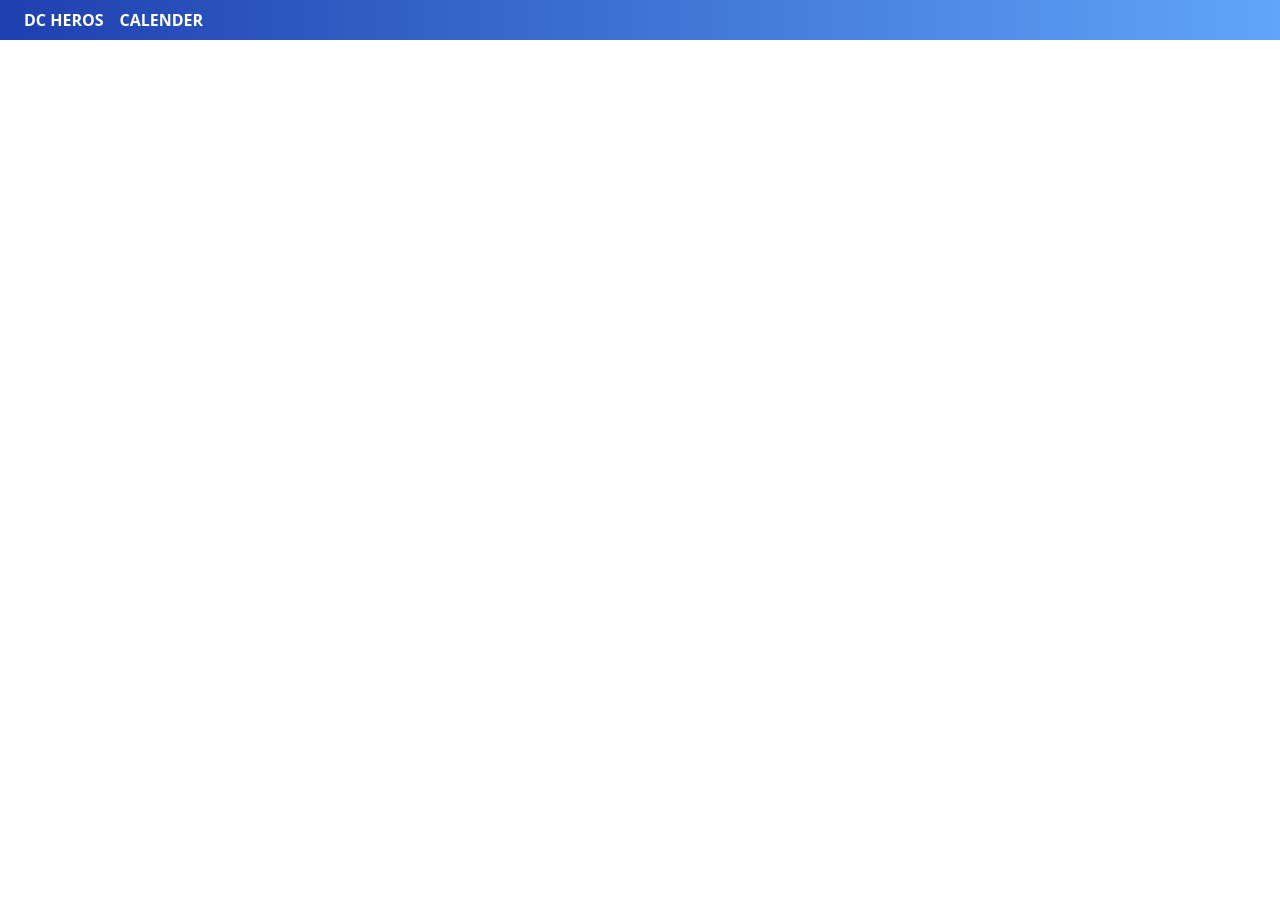
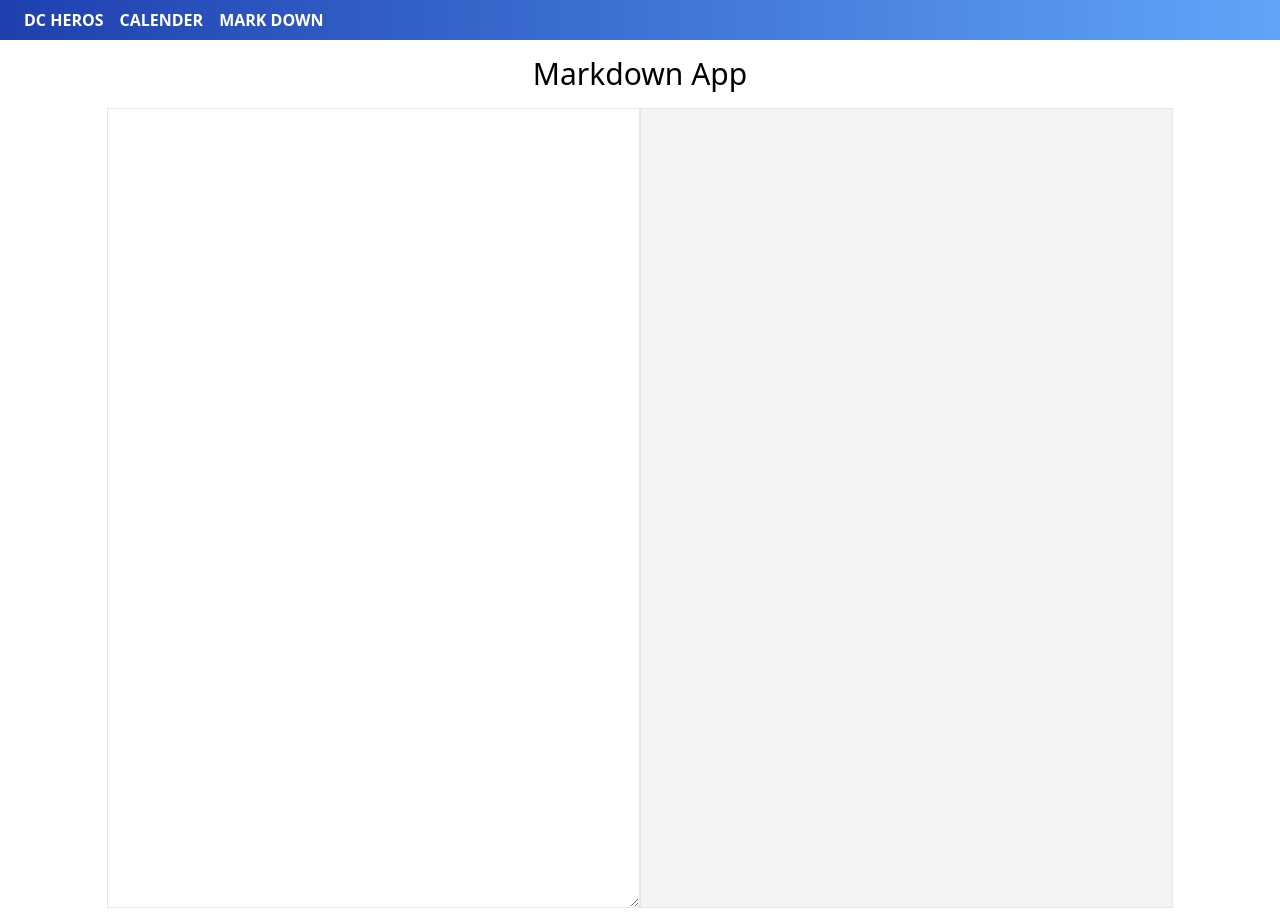
Before and after one commit to ashishakya/vue3, a Vue app: page /markdown in a window 1280 px wide. Before the commit this address had no page. Before the commit the page ends 800 px from the top, so only its background shows below. Built offline with nearby package versions, Linux system fonts and the light colour scheme.

Commit message:
markdown component

```diff
--- a/package.json
+++ b/package.json
@@ -10,6 +10,7 @@
   "dependencies": {
     "autoprefixer": "^9",
     "core-js": "^3.6.5",
+    "marked": "^2.0.4",
     "postcss": "^7",
     "tailwindcss": "npm:@tailwindcss/postcss7-compat",
     "vue": "^3.0.0",
--- /dev/null
+++ b/src/Pages/Markdown.vue
@@ -0,0 +1,65 @@
+<template>
+  <div class="flex w-full flex-wrap">
+    <h1 class="w-full text-center text-3xl my-4">Markdown App</h1>
+    <section class="flex m-auto w-10/12 h-screen">
+      <article class="w-1/2 border">
+        <textarea class="w-full h-full" :value="text" @input="handleUpdate"></textarea>
+      </article>
+      <article class="w-1/2 border bg-gray-100" v-html="markedText"/>
+    </section>
+  </div>
+</template>
+
+<script>
+import marked from "marked"
+import debounce from "../utilities/mixins/debounce"
+
+export default {
+  // beforeCreate() {
+  //   console.log("before created")
+  // },
+  // created(){
+  //   console.log("created")
+  // },
+  // beforeMount() {
+  //   console.log("before mount")
+  // },
+  //  beforeUpdate() {
+  //   console.log("beforeUpdate")
+  // },
+  // updated() {
+  //   console.log("updated")
+  // },
+  // beforeUnmount() {
+  //   console.log("beforeUnmount")
+  // },
+  // unmounted() {
+  //   console.log("unmounted")
+  // },
+  // mounted() {
+  //   console.log("mounted")
+  // },
+  name: "MarkDown",
+  mixins: [debounce],
+  data() {
+    return {
+      text: "",
+    }
+  },
+  computed: {
+    markedText() {
+      return marked(this.text)
+    }
+  },
+  methods: {
+    handleUpdate(event) {
+      const task = () => (this.text = event.target.value)
+      this.debounce(task, 500)
+    },
+  },
+}
+</script>
+
+<style scoped>
+
+</style>
--- a/src/components/AppHeader.vue
+++ b/src/components/AppHeader.vue
@@ -1,12 +1,21 @@
 <template>
-<nav class="w-full bg-gradient-to-r from-blue-800 to-blue-400 text-white px-4 py-2 font-bold">
-  <router-link to="/dc-heros" class="mx-2">DC HEROS</router-link>
-  <router-link to="/calender"  class="mx-2">CALENDER</router-link>
-</nav>
+  <nav class="w-full bg-gradient-to-r from-blue-800 to-blue-400 text-white px-4 py-2 font-bold">
+    <router-link v-for="link in links" :key="link.to" :to="link.to" class="mx-2" v-text="link.title"/>
+  </nav>
 </template>
 
 <script>
-export default {}
+export default {
+  data() {
+    return {
+      links:[
+        {to:"dc-heros", title: "DC HEROS"},
+        {to:"calender", title: "CALENDER"},
+        {to:"markdown", title: "MARK DOWN"},
+      ]
+    }
+  }
+}
 </script>
 
 <style scoped>
--- a/src/router.js
+++ b/src/router.js
@@ -2,6 +2,7 @@ import {createRouter, createWebHistory} from "vue-router";
 import DCHeros from "./Pages/DCHeros";
 import Calender from "./Pages/Calender";
 import Home from "./Pages/Home";
+import Markdown from "./Pages/Markdown";
 
 
 const routes = [
@@ -20,6 +21,11 @@ const routes = [
         name: 'calender',
         component: Calender,
     },
+    {
+        path: '/markdown',
+        name: 'markdown',
+        component: Markdown,
+    },
 ];
 
 const router = createRouter({
--- /dev/null
+++ b/src/utilities/mixins/debounce.js
@@ -0,0 +1,13 @@
+export default {
+    data() {
+        return {
+            timeout: ""
+        }
+    },
+    methods: {
+        debounce(func, wait = 1000) {
+            clearTimeout(this.timeout)
+            this.timeout = setTimeout(func, wait)
+        }
+    }
+}
```
Also changed, not shown: 1 other file (tests, documents, lock files or other folders).
